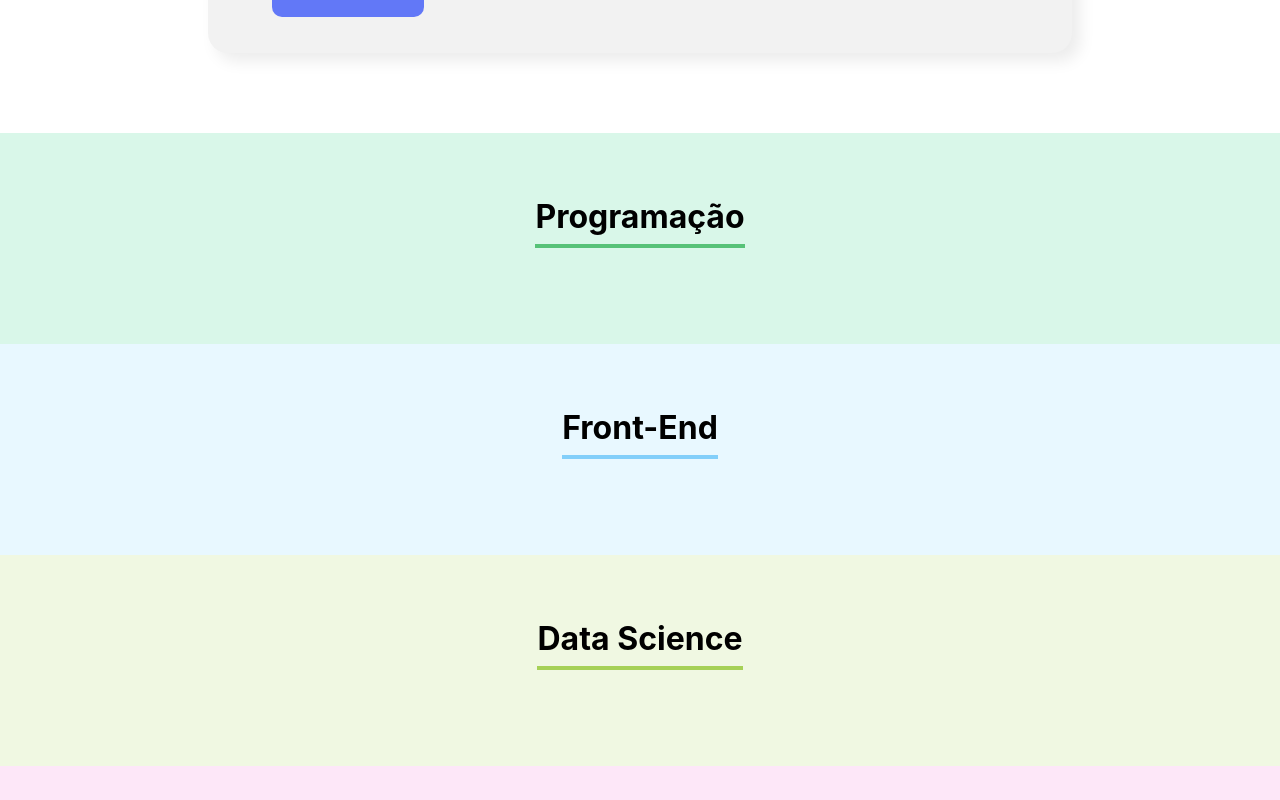
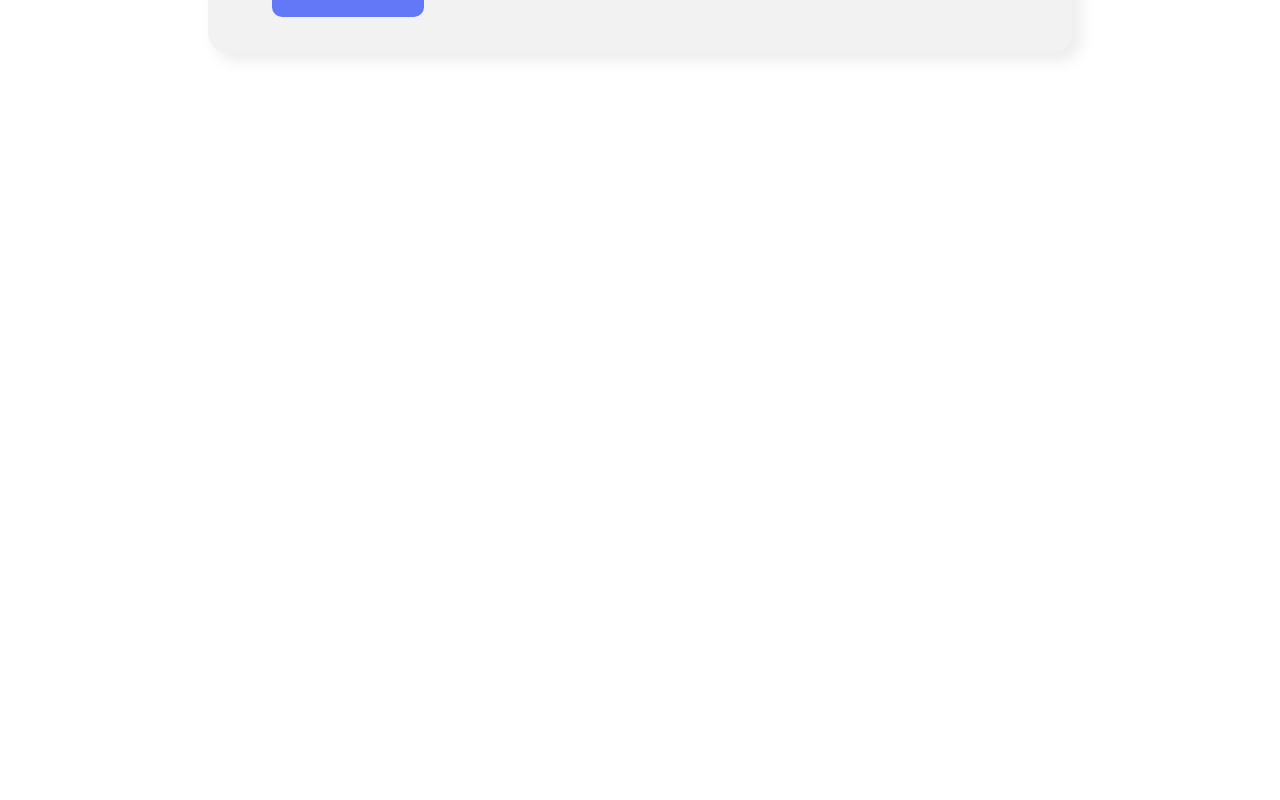
Before and after one commit to guilhermealarcao/organo, a React (Create React App) app: page / in a window 1280 px wide. Shown: the part 1300-2100 px from the top of the page. After the commit the page ends 1433 px from the top, so only its background shows below. Built offline with nearby package versions, Linux system fonts and the light colour scheme.

Commit message:
aula 4.10

```diff
--- a/src/App.js
+++ b/src/App.js
@@ -46,7 +46,6 @@
   const [colaboradores, setColaboradores] = useState([]);
 
   const aoNovoColaboradorAdicionado = (colaborador) => {
-    console.log(colaborador)
     setColaboradores([...colaboradores, colaborador])
   }
 
--- a/src/componentes/Formulario/index.js
+++ b/src/componentes/Formulario/index.js
@@ -23,6 +23,11 @@
                 time
             }
         )
+
+        setNome('');
+        setCargo('');
+        setImagem('');
+        setTime('');
     }
 
 
@@ -35,27 +40,27 @@
                     obrigatorio="true"
                     label="Nome"
                     placeholder="Digite seu nome"
-                    aoAlterado={valor=>setNome(valor)}
+                    aoAlterado={valor => setNome(valor)}
                 />
                 <CampoTexto
                     valor={cargo}
                     obrigatorio="true"
                     label="Cargo"
                     placeholder="Digite seu cargo"
-                    aoAlterado={valor=>setCargo(valor)}
+                    aoAlterado={valor => setCargo(valor)}
                 />
                 <CampoTexto
                     valor={imagem}
                     label="Imagem"
                     placeholder="Digite a url da imagem"
-                    aoAlterado={valor=>setImagem(valor)}
+                    aoAlterado={valor => setImagem(valor)}
                 />
                 <ListSuspensa
                     valor={time}
                     obrigatorio="true"
                     label="Cargo"
                     itens={props.times}
-                    aoAlterado={valor=>setTime(valor)}
+                    aoAlterado={valor => setTime(valor)}
                 />
                 <Botao>Criar Card</Botao>
             </form >
--- a/src/componentes/ListaSuspensa/index.js
+++ b/src/componentes/ListaSuspensa/index.js
@@ -10,6 +10,7 @@
         <div onChange={aoDigitar} className='lista-suspensa'>
             <label>{label}</label>
             <select  onChange={aoDigitar}  required={obrigatorio}>
+                <option disabled>selecione</option>
                 {itens.map((item, index) => {
                     return <option key={index}>{item}</option>
                 })}
--- a/src/componentes/Time/index.js
+++ b/src/componentes/Time/index.js
@@ -8,7 +8,7 @@
     const cssTitle = { borderColor: props.corPrimeira }
 
     return (
-        <section className='time' style={cssSection}>
+        props.colaboradores.length > 0 && <section className='time' style={cssSection}>
             <h3 style={cssTitle}>{props.nome}</h3>
             <div className='colaboradores'>
                 {props.colaboradores.map((item, index) => < Card imagem={item.imagem} nome={item.nome} cargo={item.cargo} key={index} />)}
```
Lines whose indentation alone changed are shown as unchanged.
